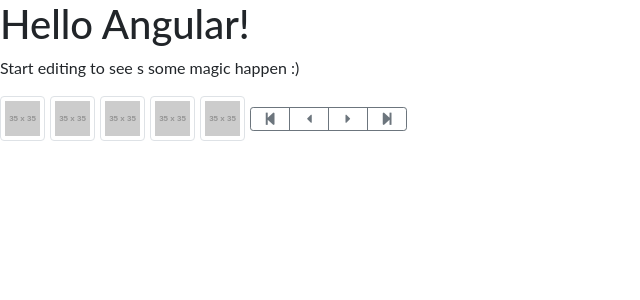
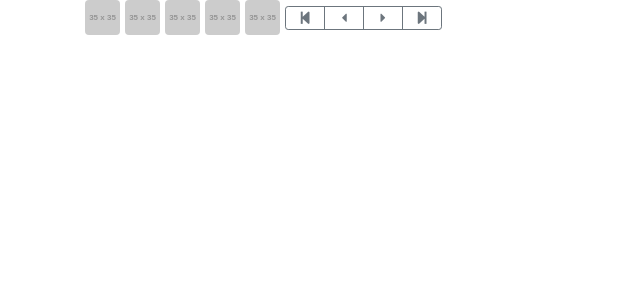
Before and after one commit to Joaolucasoliveira/angular-viewer, an Angular app: page / in a window 1280 px wide. Shown: the top 300 px of the page, without its empty margins (0-640 px from the left). Built offline with nearby package versions, Linux system fonts and the light colour scheme.

Commit message:
7 files modified, 3 added

```diff
--- a/src/app/NavigationBar/NavigationControls/navigation-controls.component.ts
+++ b/src/app/NavigationBar/NavigationControls/navigation-controls.component.ts
@@ -1,12 +1,12 @@
-import {Component} from '@angular/core'
+import { Component } from '@angular/core'
 
 @Component({
   selector: "app-viewer-navControls",
   templateUrl: "./navigation-controls.component.html",
   styleUrls: ['./navigation-controls.component.css']
 })
-export class NavigationControls{
-  constructor(){
+export class NavigationControlsComponent {
+  constructor() {
 
   }
 }
--- a/src/app/NavigationBar/Thumbnail/thumbnail.component.html
+++ b/src/app/NavigationBar/Thumbnail/thumbnail.component.html
@@ -1,3 +1,3 @@
 <div class="thumbnail" (click)="handleClick">
-    <img src="https://via.placeholder.com/35" class="img-thumbnail rounded float-left" />
+    <img src="https://via.placeholder.com/35" class="rounded float-left" />
 </div>
--- a/src/app/NavigationBar/Thumbnail/thumbnail.component.ts
+++ b/src/app/NavigationBar/Thumbnail/thumbnail.component.ts
@@ -5,7 +5,7 @@
   selector: 'app-thumbnail',
   styleUrls: ['./thumbnail.component.css']
 })
-export class Thumbnail {
+export class ThumbnailComponent {
   @Output() onClick: EventEmitter<any> = new EventEmitter();
 
   constructor() {
--- a/src/app/NavigationBar/navigation-bar.component.html
+++ b/src/app/NavigationBar/navigation-bar.component.html
@@ -1,6 +1,6 @@
 <div class="navigationBar">
 	<div class="thumbnails-list">
-		<app-thumbnail></app-thumbnail>
+		<app-thumbnail (onClick)="handleClick($event)"></app-thumbnail>
 		<app-thumbnail></app-thumbnail>
 		<app-thumbnail></app-thumbnail>
 		<app-thumbnail></app-thumbnail>
--- a/src/app/NavigationBar/navigation-bar.component.ts
+++ b/src/app/NavigationBar/navigation-bar.component.ts
@@ -5,8 +5,12 @@
   templateUrl: './navigation-bar.component.html',
   styleUrls: ['./navigation-bar.component.css']
 })
-export class NavigationBar{
+export class NavigationBarComponent{
   constructor(){
 
   }
+
+  handleClick(){
+    console.log("click event");
+  }
 }
--- /dev/null
+++ b/src/app/Viewer/viewer.component.html
@@ -0,0 +1,6 @@
+<div class="viewer>
+
+  <canvas></canvas>
+
+  <app-viewer-navBar></app-viewer-navBar>
+</div>
--- a/src/app/app.component.html
+++ b/src/app/app.component.html
@@ -1,6 +1,5 @@
-<hello name="{{ name }}"></hello>
-<p>
-  Start editing to see s some magic happen :)
-</p>
+<div class="container">
+
 
 <app-viewer-navBar></app-viewer-navBar>
+</div>
```
Also changed, not shown: src/app/Viewer/viewer.component.ts (added, +12 -0 lines), src/app/app.module.ts (+4 -4 lines), src/app/Viewer/viewer.component.css (added).
